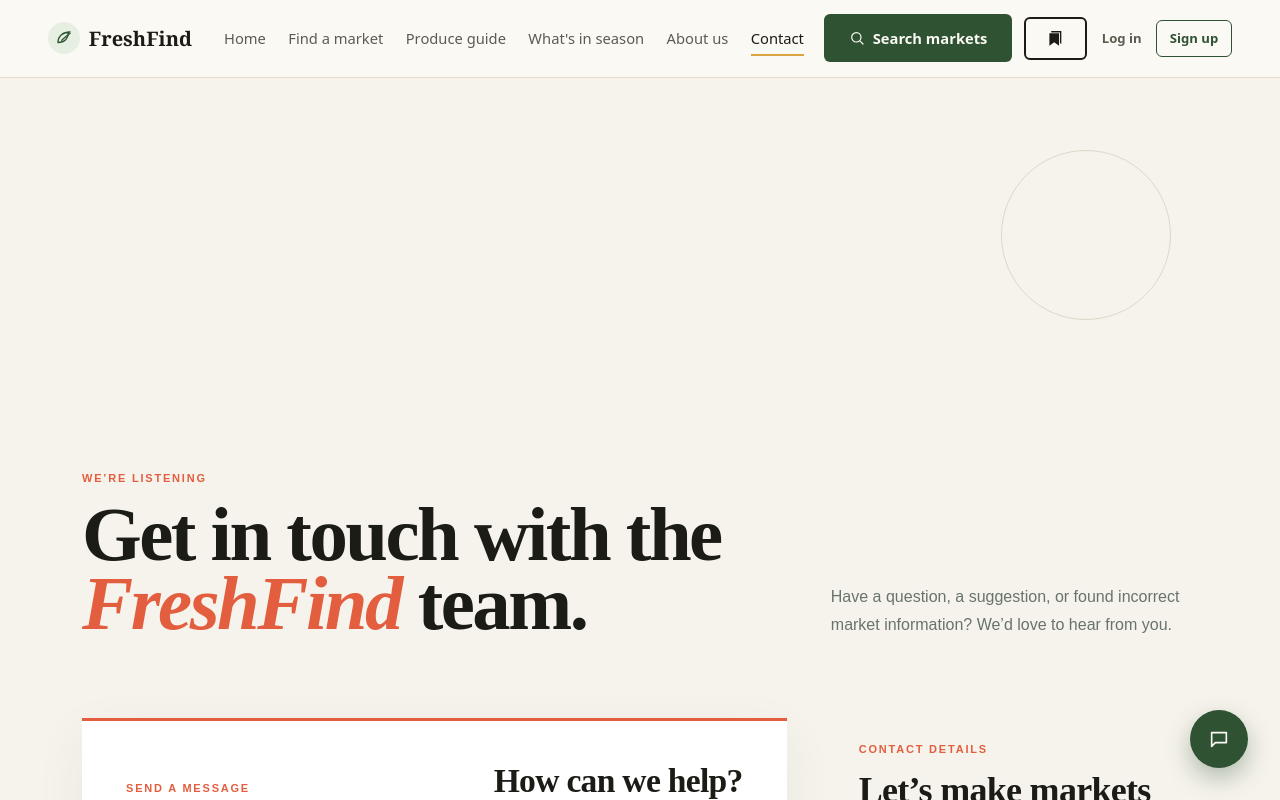
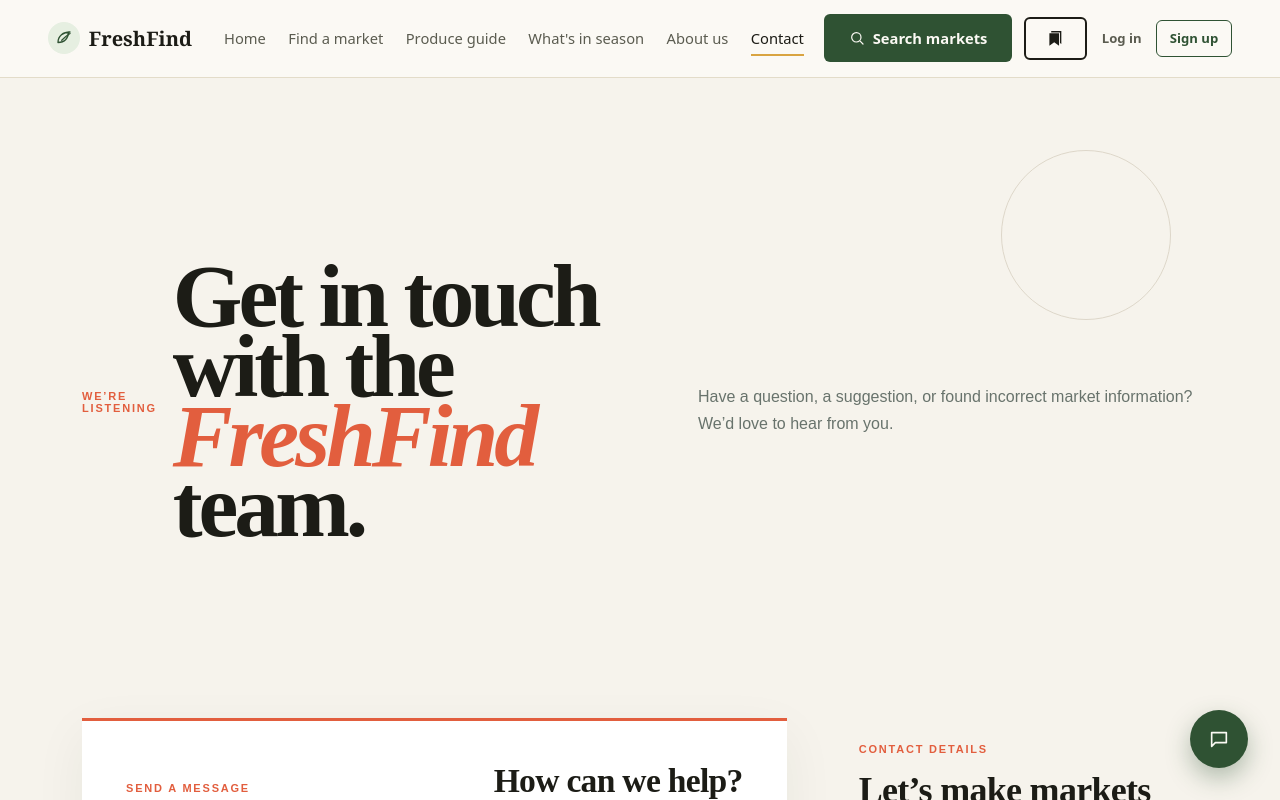
Before and after one commit to tammyboy775-rgb/Jabdra, a React (Vite) app: page /contact in a window 1280 px wide. Shown: the top 800 px of the page. Built offline with nearby package versions, Linux system fonts and the light colour scheme.

Commit message:
Fixing the contact page

```diff
--- a/src/pages/Contact/Contact.css
+++ b/src/pages/Contact/Contact.css
@@ -17,11 +17,7 @@
 .contact-page .hero {
     max-width: 1180px;
     margin: 0 auto;
-    display: grid;
-    grid-template-columns: minmax(0, 1.65fr) minmax(280px, 0.85fr);
-    align-items: end;
-    gap: 36px;
-    padding: 92px 32px 80px;
+    padding: 24px 32px 0;
     position: relative;
 }
 
@@ -35,10 +31,6 @@
     border: 1px solid #d7d0c1;
     border-radius: 50%;
     opacity: 0.8;
-}
-
-.contact-page .hero-copy-wrap {
-    min-width: 0;
 }
 
 .contact-page .eyebrow {
@@ -57,12 +49,12 @@
 }
 
 .contact-page h1 {
-    max-width: 760px;
-    margin-bottom: 0;
+    max-width: 980px;
+    margin: 0 0 18px;
     font-family: "Playfair Display", serif;
-    font-size: clamp(50px, 6vw, 90px);
-    line-height: 0.9;
-    letter-spacing: -2.5px;
+    font-size: clamp(72px, 7vw, 150px);
+    line-height: 0.78;
+    letter-spacing: -4px;
     font-weight: 600;
 }
 
@@ -73,10 +65,8 @@
 }
 
 .contact-page .hero-copy {
-    max-width: 420px;
+    max-width: 500px;
     margin: 0;
-    justify-self: end;
-    align-self: end;
     color: #68736c;
     font-size: 16px;
     line-height: 1.7;
--- a/src/pages/Contact/Contact.jsx
+++ b/src/pages/Contact/Contact.jsx
@@ -90,7 +90,6 @@
     return (
         <main className="contact-page">
             <section className="hero" id="contact">
-                <div className="hero-copy-wrap">
                 <p className="eyebrow">We’re listening</p>
 
                 <h1>
@@ -98,7 +97,6 @@
                     <br />
                     <em>FreshFind</em> team.
                 </h1>
-                </div>
 
                 <p className="hero-copy">
                     Have a question, a suggestion, or found incorrect market
```
Lines whose indentation alone changed are shown as unchanged.
